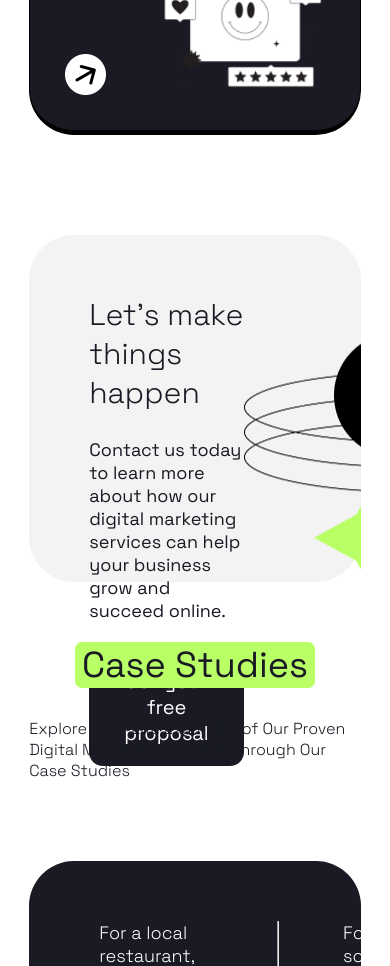
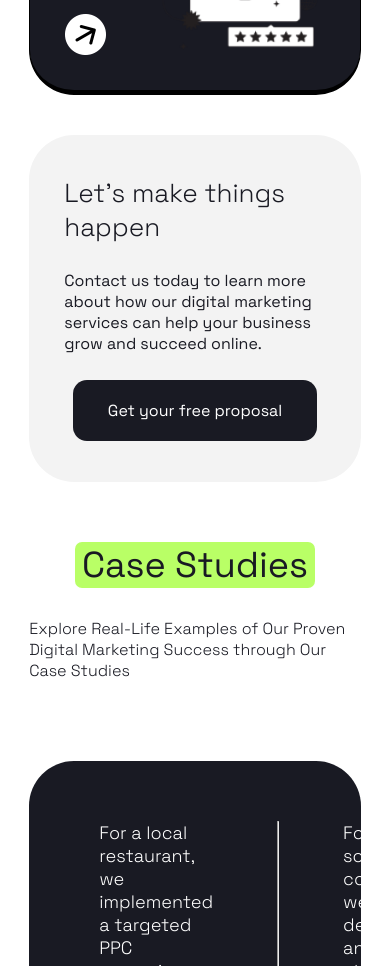
Before and after one commit to Josquin2/positivus, a Vue app: page / in a window 390 px wide. Shown: the part 3160-4126 px from the top of the page. Built offline with nearby package versions, Linux system fonts and the light colour scheme.

Commit message:
added response for proposal

```diff
--- a/src/components/AllServices.vue
+++ b/src/components/AllServices.vue
@@ -53,6 +53,7 @@ import OneService from '@/components/OneService.vue'
 
 @media only screen and (max-width: 800px) {
   .all-services {
+    margin-top: 40px;
     gap: 40px 0px;
   }
 }
--- a/src/components/Proposal.vue
+++ b/src/components/Proposal.vue
@@ -66,4 +66,53 @@
     }
   }
 }
+
+@media only screen and (max-width: 1280px) {
+  .proposal-block {
+    .right {
+      margin-right: 0;
+    }
+  }
+}
+
+@media only screen and (max-width: 1040px) {
+  .proposal-block {
+    .right {
+      img {
+        zoom: 0.3;
+      }
+    }
+  }
+}
+
+@media only screen and (max-width: 950px) {
+  .proposal-block {
+    .right {
+      display: none;
+    }
+  }
+}
+
+@media only screen and (max-width: 650px) {
+  .proposal-block {
+    margin-top: 40px;
+    padding: 35px;
+
+    .left {
+      height: auto;
+      flex-direction: column;
+      align-items: center;
+      h4 {
+        font-size: 26px;
+      }
+
+      p {
+        font-size: 16px;
+      }
+      button {
+        font-size: 16px;
+      }
+    }
+  }
+}
 </style>
```
